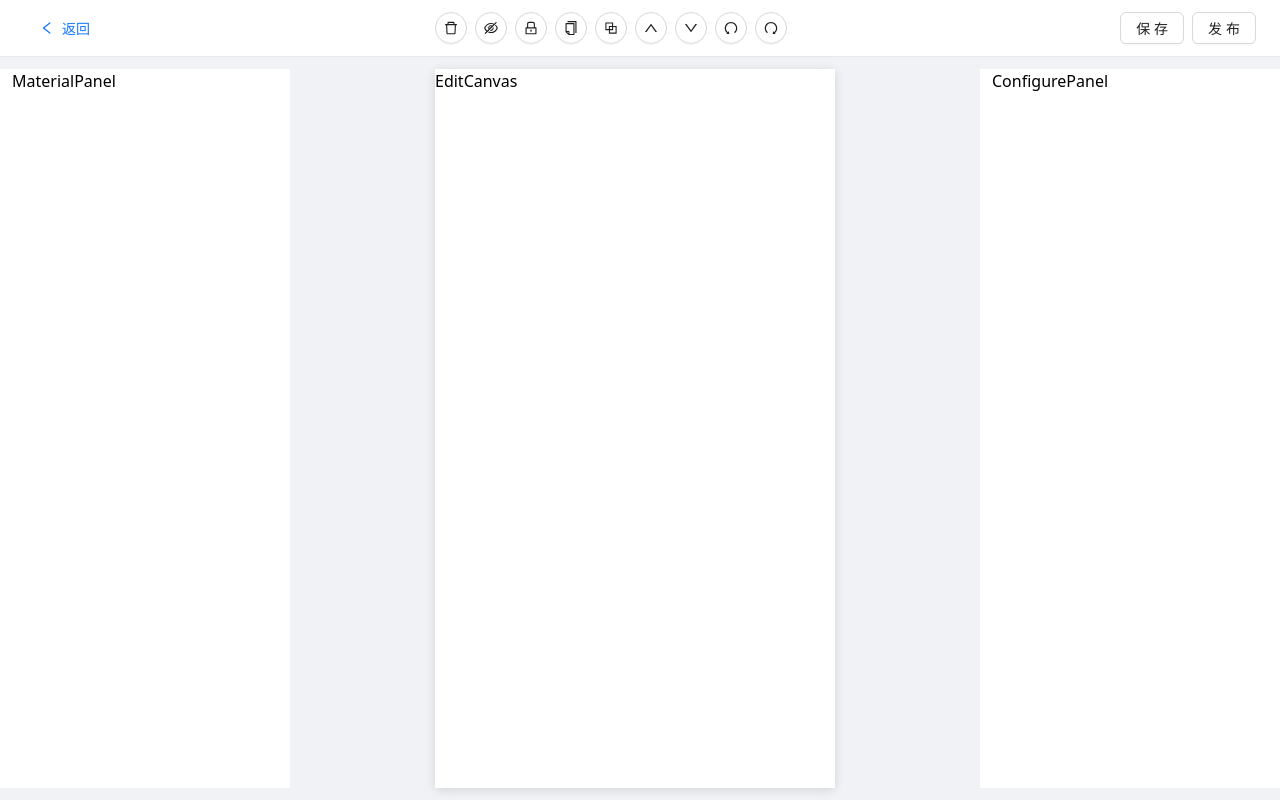
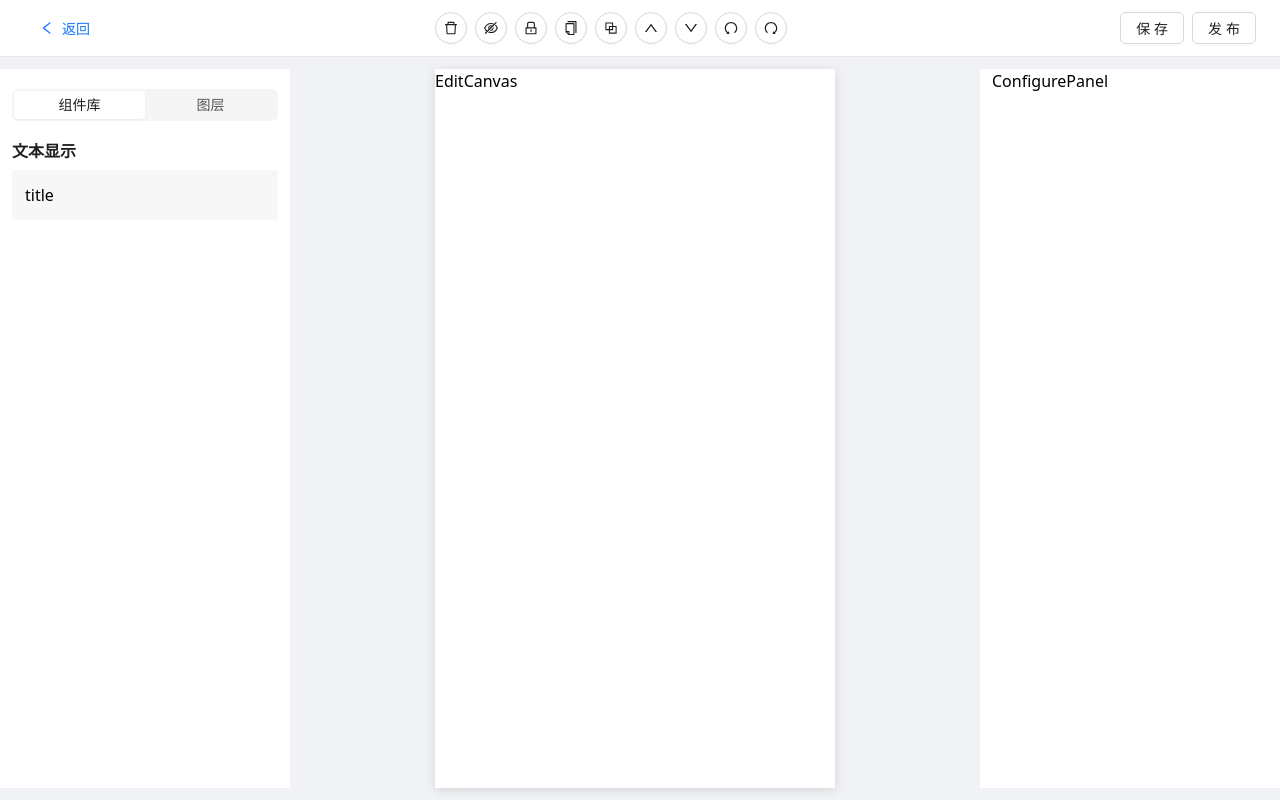
Before and after one commit to kongyich/somi, a React (Vite) app in the folder app/main/: page /question/edit in a window 1280 px wide. Built offline with nearby package versions, Linux system fonts and the light colour scheme.

Commit message:
feat: add MaterialPanel layout

```diff
--- /dev/null
+++ b/app/main/src/components/QuestionComponents/Title/Component.tsx
@@ -0,0 +1,9 @@
+import { FC } from 'react'
+
+const Title: FC = () => {
+  return (
+    <div>title</div>
+  )
+}
+
+export default Title
--- /dev/null
+++ b/app/main/src/components/QuestionComponents/Title/index.ts
@@ -0,0 +1,7 @@
+import Component from './Component'
+
+export default {
+  title: '标题',
+  type: 'questionTitle',
+  Component,
+}
--- /dev/null
+++ b/app/main/src/components/QuestionComponents/index.ts
@@ -0,0 +1,16 @@
+import { FC } from 'react'
+import QuestionTitleConf from './Title'
+
+export type ComponentConfType = {
+  title: string
+  type: string
+  Component: FC
+}
+
+export const componentConfGroup = [
+  {
+    groupId: 'textGroup',
+    groupName: '文本显示',
+    components: [QuestionTitleConf],
+  },
+]
--- /dev/null
+++ b/app/main/src/pages/Edit/MaterialPanel/ComponentLib.tsx
@@ -0,0 +1,44 @@
+import { FC } from 'react'
+import { componentConfGroup } from '../../../components/QuestionComponents'
+import { ComponentConfType } from '../../../components/QuestionComponents'
+import styles from './styles/componentLib.module.scss'
+import { Typography } from 'antd';
+
+const genComponent = (c: ComponentConfType) => {
+  const { type, Component } = c
+
+  return (
+    <div key={type} className={styles.wrapper}>
+      <div className={styles.component}>
+        <Component />
+      </div>
+    </div>
+  )
+}
+
+const Lib: FC = () => {
+  return (
+    <>
+      {
+        componentConfGroup.map((group, index) => {
+          const { groupId, groupName, components } = group
+          const { Title } = Typography;
+          return (
+            <div key={groupId}>
+              <Title level={3} style={{ fontSize: '16px', marginTop: '20px' }}>
+                {groupName}
+              </Title>
+              <div>
+                {
+                  components.map(c => genComponent(c))
+                }
+              </div>
+            </div>
+          )
+        })
+      }
+    </>
+  )
+}
+
+export default Lib
--- /dev/null
+++ b/app/main/src/pages/Edit/MaterialPanel/Layers.tsx
@@ -0,0 +1,11 @@
+import { FC } from 'react'
+
+const Layers: FC = () => {
+  return (
+    <div>
+      Layers
+    </div>
+  )
+}
+
+export default Layers
--- a/app/main/src/pages/Edit/MaterialPanel/index.tsx
+++ b/app/main/src/pages/Edit/MaterialPanel/index.tsx
@@ -1,8 +1,26 @@
-import { FC } from 'react'
+import { FC, useState } from 'react'
+import { Segmented } from 'antd';
+import Layers from './Layers';
+import ComponentLib from './ComponentLib';
 
 const MaterialPanel: FC = () => {
+  const [currentIndex, setCurrentIndex] = useState('组件库')
   return (
-    <div>MaterialPanel</div>
+    <div style={{ padding: '20px 0' }}>
+      <Segmented<string>
+        options={['组件库', '图层']}
+        block
+        onChange={(value) => {
+          setCurrentIndex(value)
+        }}
+      />
+
+      <div>
+        {
+          currentIndex === '组件库' ? <ComponentLib /> : <Layers />
+        }
+      </div>
+    </div>
   )
 }
 
--- /dev/null
+++ b/app/main/src/pages/Edit/MaterialPanel/styles/componentLib.module.scss
@@ -0,0 +1,16 @@
+.wrapper {
+  margin-bottom: 12px;
+  cursor: pointer;
+  background-color: #f7f7f7;
+  border: 1px solid #f7f7f7;
+  padding: 12px;
+  border-radius: 3px;
+
+  &:hover {
+      border-color: #d9d9d9;
+  }
+}
+
+.component {
+  pointer-events: none; // 屏蔽鼠标的行为
+}
```
Also changed, not shown: app/main/src/components/QuestionComponents/Title/interface.ts (added).
